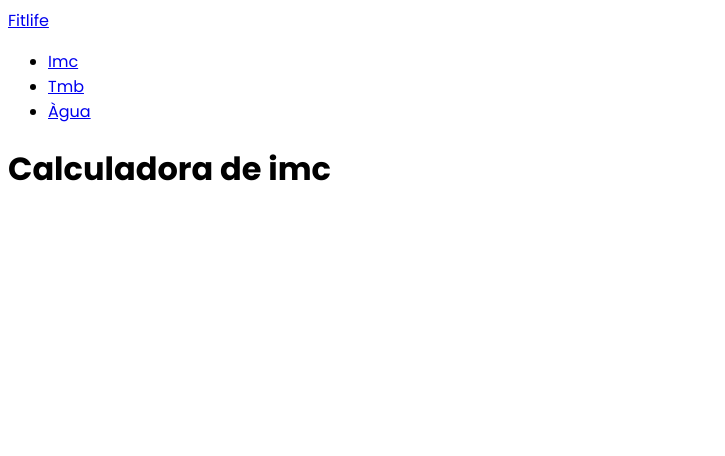
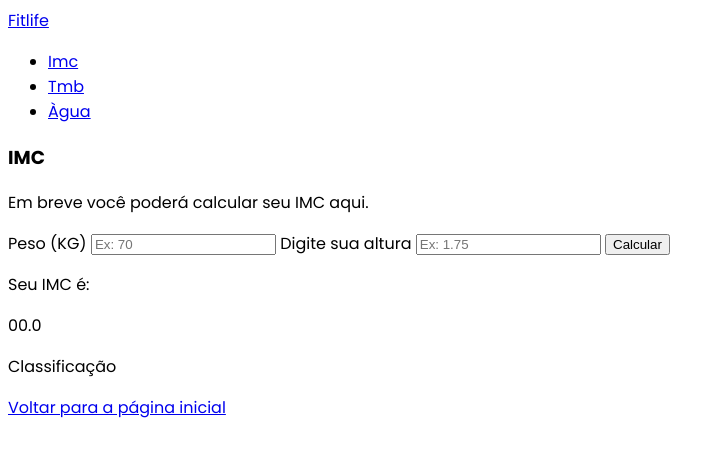
Before and after one commit to Nicolasdmagalhaes/fitlife, a plain HTML site: page pages/imc.html in a window 1280 px wide. Shown: the whole page, without its empty margins (0-725 px from the left). Drawn offline with Linux system fonts and the light colour scheme.

Commit message:
criado formulario imc

```diff
--- a/pages/imc.html
+++ b/pages/imc.html
@@ -22,9 +22,48 @@
         </ul>
     </nav>
 
-    <h1>Calculadora de imc</h1>
+    <main>
+         <section>
+            <h3>IMC</h3>
+            <p>Em breve você poderá calcular seu IMC aqui.</p>
 
+                <form action="">
 
+                    <label for="weight">Peso (KG)</label>
+                    <input type="number" placeholder="Ex: 70" id="weight">
+
+                    <label for="height">Digite sua altura</label>
+                    <input type="number" placeholder="Ex: 1.75" id="height">
+
+                    <button type="reset">Calcular</button>
+                </form>
+
+                <div>
+                    <p>Seu IMC é:</p>
+                    <p>00.0</p>
+                    <p>Classificação</p>
+                </div>
+                <!-- <form action="">
+
+                    <label for="user-input">Digite seu nome</label>
+                    <input type="text" placeholder="Coloque seu nome" id="user-input">
+
+                    <label for="course-input">Escolha seu curso</label>
+                    <select name="course-input" id="course-input">
+
+                        <option value=""></option>
+                        <option value="ADS">Analise e desenvolvimento</option>
+                        <option value="GT">Gestão de TI</option>
+                        <option value="RDC">Redes de computadores</option>
+
+                    </select>
+
+                    <button type="reset">Enviar</button>
+                </form> -->
+
+            <a href="../index.html">Voltar para a página inicial</a>
+        </section>
+    </main>
 
 
 </body>
```
Also changed, not shown: index.html (+1 -1 lines), pages/tmb.html (+7 -4 lines), pages/water.html (+8 -1 lines).
